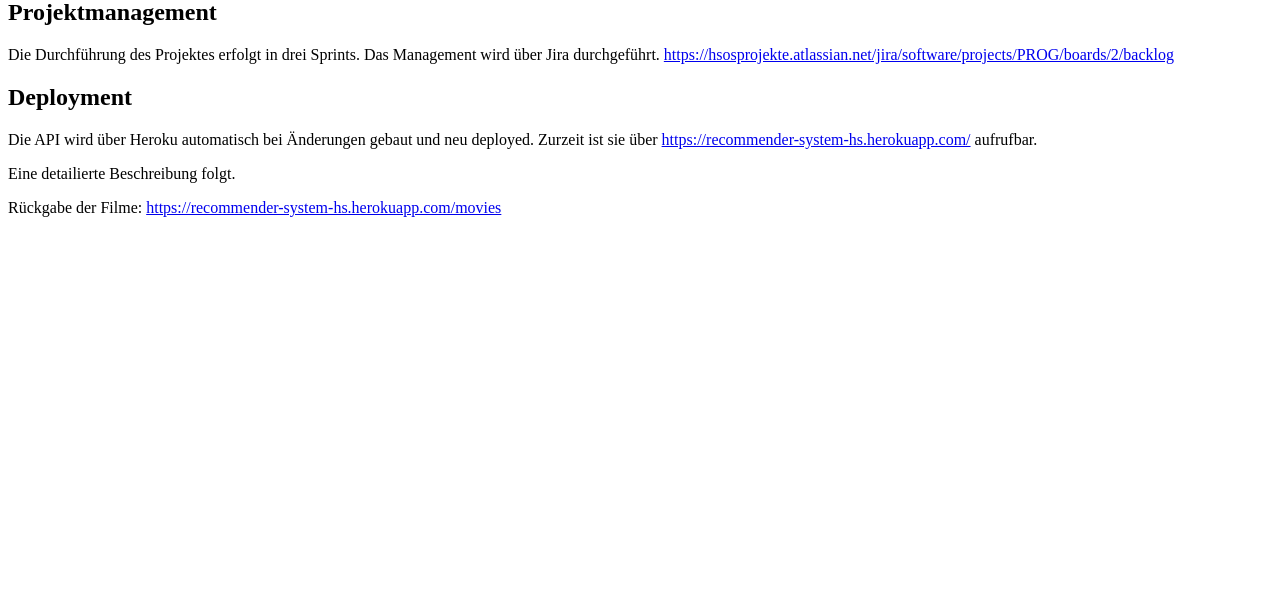
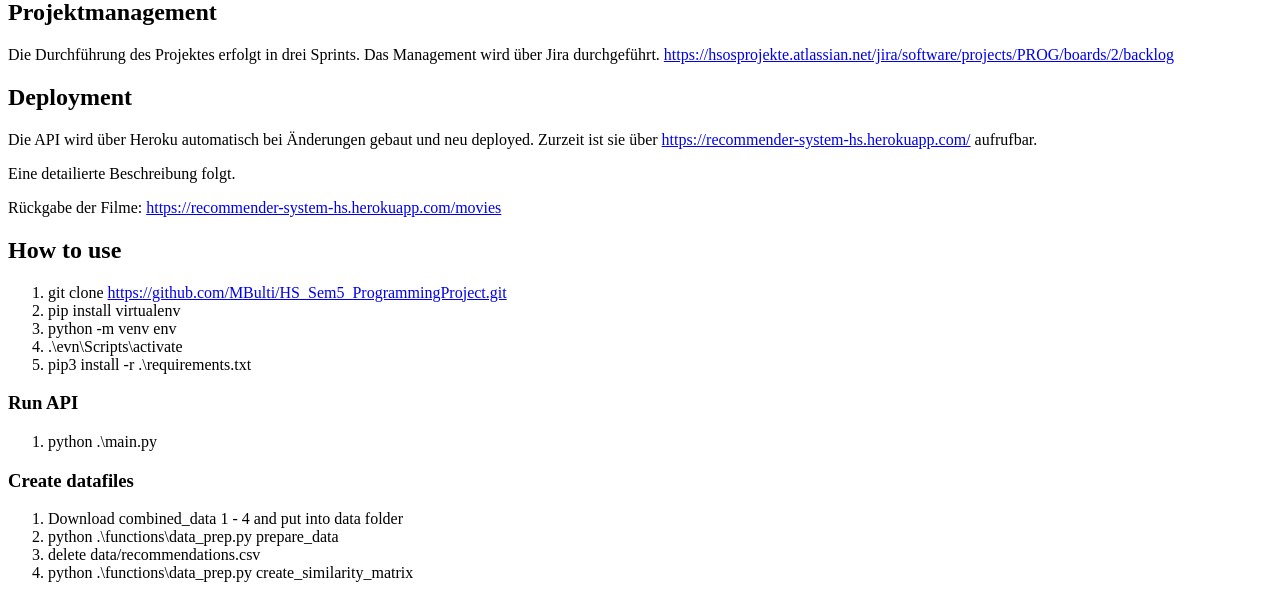
Before and after one commit to MBulti/HS_Sem5_ProgrammingProject, a Flask app: page / in a window 1280 px wide. Shown: the part 379-977 px from the top of the page. Before the commit the page ends 596 px from the top, so only its background shows below. Run offline with Flask 2, Linux system fonts and the light colour scheme.

Commit message:
code comments + refactoring (#16)
* ref(api): added comments + refactoring

* update readme and index html

```diff
--- a/functions/data_output.py
+++ b/functions/data_output.py
@@ -1,17 +1,30 @@
 import pandas as pd
+
 from models.movie import Movie
 from models.recommendation import Recommendation
 
+__all__ = ['Recommendation', 'Movie']
 
-def getListOfMovies():
-    listOfMovies = []
+
+def get_list_of_movies() -> list[Movie]:
+    """
+    returns the list of movies that are available
+    opens the movie titles csv and creates a movie instance based on the data
+    """
+    listOfMovies: list[Movie] = []
     with open("data/movie_titles.csv", encoding='latin-1') as f:
         for line in f:
             listOfMovies.append(create_movie(line))
         return listOfMovies
 
 
-def create_movie(line):
+def create_movie(line: str) -> Movie:
+    """
+    creates a movie based on the csv line given by the get_list_of_movies function
+    splits the line by ,
+    replaces the \\n at the end
+    if the movie contains a , it will join the remaining title
+    """
     movie = line.split(',')
     movie[-1] = movie[-1].replace('\n', '')
     movie_id = movie.pop(0)
@@ -24,8 +37,13 @@ def create_movie(line):
     return Movie(id=movie_id, release_year=movie_date, title=movie_title)
 
 
-def getListOfRecommendations(movies: list[int]):
-    movie_recommendations = []
+def get_list_of_recommendation(movies: list[int]) -> list[Recommendation]:
+    """
+    returns a list of recommendations based on the given movie ids
+    filters the recommendation.csv by the movie id and gets the values
+    gives the top 5 Movies bases as a recommendation and casts into a Recommendation instance
+    """
+    movie_recommendations: list[Recommendation] = []
     for movie in movies:
         if (movie > 17700):
             raise ValueError('The given id is not an actual movie')
--- a/main.py
+++ b/main.py
@@ -1,47 +1,71 @@
 """
 Implementation of Programming Project Flask API
-This returns the movie recommendation based on a entered movie
 """
 import os
 
 from flask_cors import CORS
 from flask import Flask, request, render_template
-from functions.data_output import getListOfMovies, getListOfRecommendations
+from functions.data_output import get_list_of_movies, get_list_of_recommendation
 
+# This enables ide support for our custom functions and models
+__all__ = ['get_list_of_movies', 'get_list_of_recommendation']
+
+# enables flask
 app = Flask(__name__)
+
+# enables CORS
 CORS(app)
 
 
 @app.route('/', methods=['GET'])
 def index():
+    """
+    Enpoint home route
+    returns the index html
+    """
     return render_template('index.html')
 
 
 @app.route('/movies', methods=['GET'])
 def get_movies():
+    """
+    Endpoint for the movies
+    trys to execute the get_list_of_movies function
+    returns the result as a json
+    """
     try:
-        return getListOfMovies()
+        return get_list_of_movies()
     except Exception as e:
         return 'There was an error with the data. The message was: ({0})'.format(e), 400
 
 
 @app.route('/recommendation', methods=['GET'])
 def get_recommendation():
-    requestData = request.args.get('movies')
-    if (requestData is None):
+    """
+    Endpoint for the recommendations
+    checks if the url contains ?movies=
+    checks if the data is either an int or list[int] and adds to a list
+    trys to execute the get_list_of_recommendations with this data
+    returns the recommendations or a 400 if anything goes wrong
+    """
+    request_data = request.args.get('movies')
+    if (request_data is None):
         return 'No input data was given', 400
     try:
-        if ',' in requestData:
-            movie_ids = [int(mov) for mov in requestData.split(',')]
+        if ',' in request_data:
+            movie_ids = [int(mov) for mov in request_data.split(',')]
             if (len(movie_ids) > 5):
                 return 'No more than five movies can be selected at a time', 400
         else:
-            movie_ids = [int(requestData)]
-        return getListOfRecommendations(movie_ids)
+            movie_ids = [int(request_data)]
+        return get_list_of_recommendation(movie_ids)
     except Exception as e:
         return 'The input data is not in the correct format. The message was: ({0})'.format(e), 400
 
 
 if __name__ == '__main__':
+    """
+    configures the port and hosting for the flask api
+    """
     cfg_port = os.getenv('PORT', "5000")
-    app.run(host="0.0.0.0", port=cfg_port, debug=True)
+    app.run(host="0.0.0.0", port=cfg_port)
--- a/templates/index.html
+++ b/templates/index.html
@@ -1,32 +1,26 @@
-<html>
-    <body>
-
 <h1 id="hs_sem5_programmingproject">HS_Sem5_ProgrammingProject</h1>
-      <p>
-        HS Osnabrück - 5 Semester - Prüfungsleistung im Modul Programmierprojekt
-      </p>
+<p>HS Osnabrück - 5 Semester - Prüfungsleistung im Modul Programmierprojekt</p>
 <h2 id="hinweis">Hinweis</h2>
 <p>
-        Nur Implementierung der API Schnittstelle. Die Implementierung des
-        Frontends wird in einem separaten Repository bearbeitet. (<a
+  Nur Implementierung der API Schnittstelle. Die Implementierung des Frontends
+  wird in einem separaten Repository bearbeitet. (<a
     href="https://github.com/MBulti/HS_Sem5_ProgrammingProject_Frontend"
     >https://github.com/MBulti/HS_Sem5_ProgrammingProject_Frontend</a
   >)
 </p>
 <h2 id="aufgabenbeschreibung">Aufgabenbeschreibung</h2>
 <p>
-        Netflix streams movies to its users andshared its data to provide
-        improved movie recommendations. You are tasked to create a recommenation
-        system for its users.
+  Netflix streams movies to its users andshared its data to provide improved
+  movie recommendations. You are tasked to create a recommenation system for its
+  users.
 </p>
 <p>
-        To do this exercise, the company provides several files, such as
-        information on the movies, and user ratings, summing up to a total of
-        480189 unique users and 17770 movies. As the movie details provided in
-        the data-set you are expected to take advantage of publicly available
-        information, such as the latest IMDb information here
-        <a href="https://www.imdb.com/interfaces/"
-          >https://www.imdb.com/interfaces/</a
+  To do this exercise, the company provides several files, such as information
+  on the movies, and user ratings, summing up to a total of 480189 unique users
+  and 17770 movies. As the movie details provided in the data-set you are
+  expected to take advantage of publicly available information, such as the
+  latest IMDb information here
+  <a href="https://www.imdb.com/interfaces/">https://www.imdb.com/interfaces/</a
   >.
 </p>
 <p>
@@ -37,8 +31,8 @@
 </p>
 <h2 id="projektmanagement">Projektmanagement</h2>
 <p>
-        Die Durchführung des Projektes erfolgt in drei Sprints. Das Management
-        wird über Jira durchgeführt.
+  Die Durchführung des Projektes erfolgt in drei Sprints. Das Management wird
+  über Jira durchgeführt.
   <a
     href="https://hsosprojekte.atlassian.net/jira/software/projects/PROG/boards/2/backlog"
     >https://hsosprojekte.atlassian.net/jira/software/projects/PROG/boards/2/backlog</a
@@ -46,8 +40,8 @@
 </p>
 <h2 id="deployment">Deployment</h2>
 <p>
-        Die API wird über Heroku automatisch bei Änderungen gebaut und neu
-        deployed. Zurzeit ist sie über
+  Die API wird über Heroku automatisch bei Änderungen gebaut und neu deployed.
+  Zurzeit ist sie über
   <a href="https://recommender-system-hs.herokuapp.com/"
     >https://recommender-system-hs.herokuapp.com/</a
   >
@@ -60,6 +54,27 @@
     >https://recommender-system-hs.herokuapp.com/movies</a
   >
 </p>
-    </body>
-  </p>
-</html>
+<h2 id="how-to-use">How to use</h2>
+<ol>
+  <li>
+    git clone
+    <a href="https://github.com/MBulti/HS_Sem5_ProgrammingProject.git"
+      >https://github.com/MBulti/HS_Sem5_ProgrammingProject.git</a
+    >
+  </li>
+  <li>pip install virtualenv</li>
+  <li>python -m venv env</li>
+  <li>.\evn\Scripts\activate</li>
+  <li>pip3 install -r .\requirements.txt</li>
+</ol>
+<h3 id="run-api">Run API</h3>
+<ol>
+  <li>python .\main.py</li>
+</ol>
+<h3 id="create-datafiles">Create datafiles</h3>
+<ol>
+  <li>Download combined_data 1 - 4 and put into data folder</li>
+  <li>python .\functions\data_prep.py prepare_data</li>
+  <li>delete data/recommendations.csv</li>
+  <li>python .\functions\data_prep.py create_similarity_matrix</li>
+</ol>
```
Also changed, not shown: functions/data_prep.py (+31 -8 lines), test.py (+24 -10 lines), README.md. Lines whose indentation alone changed are shown as unchanged.
